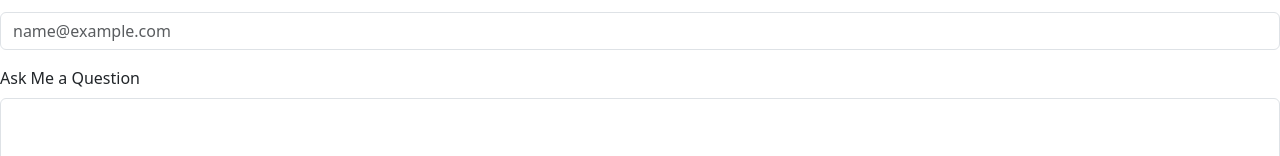
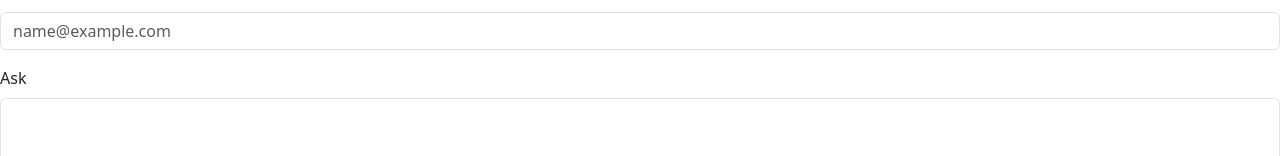
Before and after one commit to EnedaC/portfolio, a plain HTML site: page test.html in a window 1280 px wide. Shown: the part 1060-1216 px from the top of the page. Drawn offline with nearby package versions, Linux system fonts and the light colour scheme.

Commit message:
changed text

```diff
--- a/test.html
+++ b/test.html
@@ -106,7 +106,7 @@
   <input type="email" class="form-control" id="exampleFormControlInput1" placeholder="name@example.com">
 </div>
 <div class="mb-3">
-  <label for="exampleFormControlTextarea1" class="form-label">Ask Me a Question</label>
+  <label for="exampleFormControlTextarea1" class="form-label">Ask</label>
   <textarea class="form-control" id="exampleFormControlTextarea1" rows="3"></textarea>
   <button type="button" class="btn btn-primary btn-lg">Send</button>
 </div>
```
